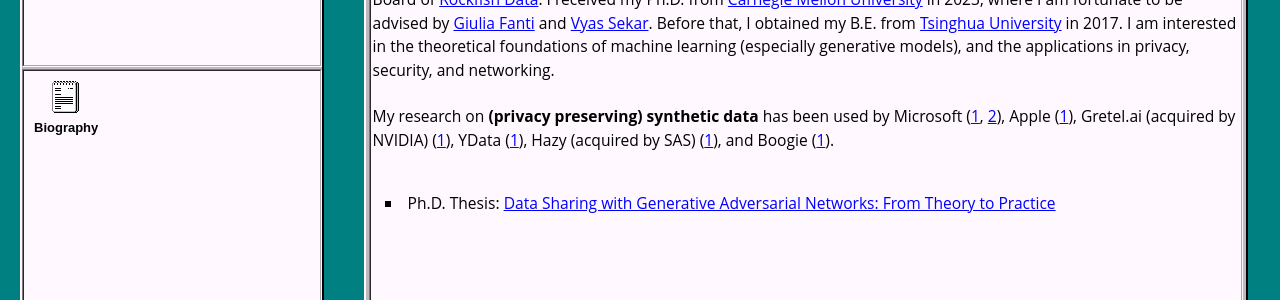
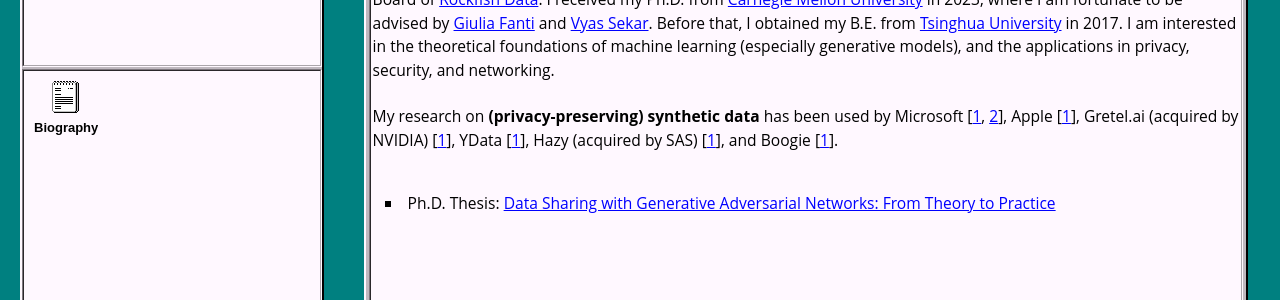
Before and after one commit to fjxmlzn/fjxmlzn.github.io, a Jekyll site: the page built from _bio/bio.html, in a window 1280 px wide. Shown: the part 340-640 px from the top of the page. Built offline with Jekyll 4.4.1, drawn with Linux system fonts in a browser that asks for light colours.

Commit message:
update bio

```diff
--- a/_bio/bio.html
+++ b/_bio/bio.html
@@ -44,7 +44,7 @@ permalink: /bio/index.html
     <p>
         My name is Zinan Lin (林梓楠 in Chinese). I am a Senior Researcher at <a href="https://www.microsoft.com/en-us/research/lab/microsoft-research-redmond/" target="_blank">Microsoft Research</a>, and I am on the Advisory Board of <a href="https://www.rockfish.ai/" target="_black">Rockfish Data</a>. I received my Ph.D. from <a href="https://www.cmu.edu/" target="_blank"> Carnegie Mellon University</a> in 2023, where I am fortunate to be advised by <a href="http://www.andrew.cmu.edu/user/gfanti/" target="_blank">Giulia Fanti</a> and <a href="https://users.ece.cmu.edu/~vsekar/" target="_blank">Vyas Sekar</a>. Before that, I obtained my B.E. from <a href="https://www.tsinghua.edu.cn/en/" target="_blank">Tsinghua University</a> in 2017. I am interested in the theoretical foundations of machine learning (especially generative models), and the applications in privacy, security, and networking.<br/><br/>
 
-        My research on <strong>(privacy preserving) synthetic data</strong> has been used by Microsoft (<a href="https://medium.com/data-science-at-microsoft/using-differential-privacy-to-understand-usage-patterns-in-ai-applications-ad6538a81f30" target="_blank">1</a>, <a href="https://www.microsoft.com/en-us/research/blog/the-crossroads-of-innovation-and-privacy-private-synthetic-data-for-generative-ai/" target="_blank">2</a>), Apple (<a href="https://machinelearning.apple.com/research/differential-privacy-aggregate-trends" target="_blank">1</a>), Gretel.ai (acquired by NVIDIA) (<a href="https://www.kdnuggets.com/2022/06/generate-synthetic-timeseries-data-opensource-tools.html" target="_blank">1</a>), YData (<a href="https://towardsai.net/p/machine-learning/generative-ai-for-time-series" target="_blank">1</a>), Hazy (acquired by SAS) (<a href="https://pub.towardsai.net/generating-synthetic-sequential-data-using-gans-a1d67a7752ac" target="_blank">1</a>), and Boogie (<a href="https://boogiesoftware.com/blog/synthesizing-series-of-transactions-with-a-generative-adversarial-network/" target="_blank">1</a>).<br/><br/>
+        My research on <strong>(privacy-preserving) synthetic data</strong> has been used by Microsoft [<a href="https://medium.com/data-science-at-microsoft/using-differential-privacy-to-understand-usage-patterns-in-ai-applications-ad6538a81f30" target="_blank">1</a>, <a href="https://www.microsoft.com/en-us/research/blog/the-crossroads-of-innovation-and-privacy-private-synthetic-data-for-generative-ai/" target="_blank">2</a>], Apple [<a href="https://machinelearning.apple.com/research/differential-privacy-aggregate-trends" target="_blank">1</a>], Gretel.ai (acquired by NVIDIA) [<a href="https://www.kdnuggets.com/2022/06/generate-synthetic-timeseries-data-opensource-tools.html" target="_blank">1</a>], YData [<a href="https://towardsai.net/p/machine-learning/generative-ai-for-time-series" target="_blank">1</a>], Hazy (acquired by SAS) [<a href="https://pub.towardsai.net/generating-synthetic-sequential-data-using-gans-a1d67a7752ac" target="_blank">1</a>], and Boogie [<a href="https://boogiesoftware.com/blog/synthesizing-series-of-transactions-with-a-generative-adversarial-network/" target="_blank">1</a>].<br/><br/>
 
         <ul>
             <li>
```
